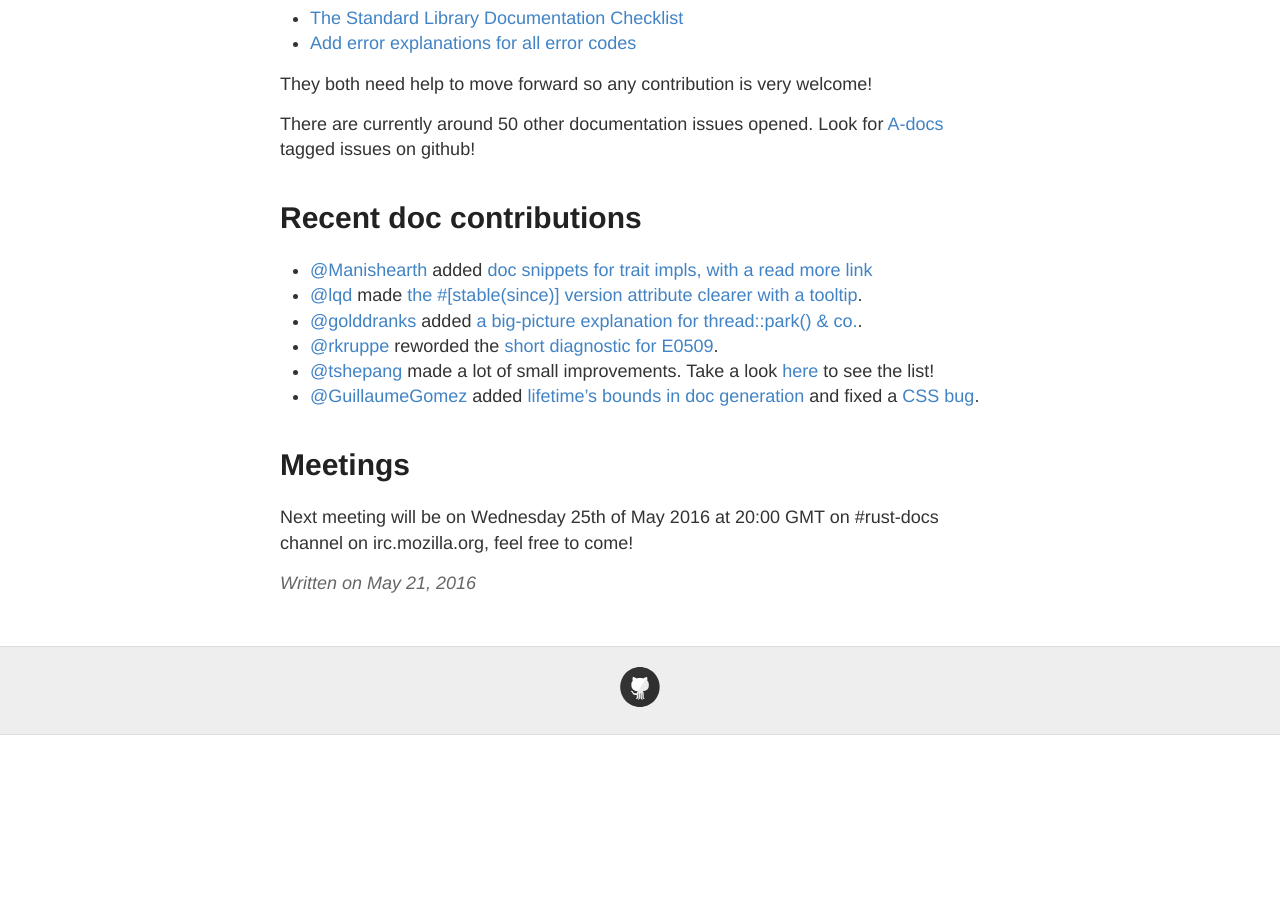
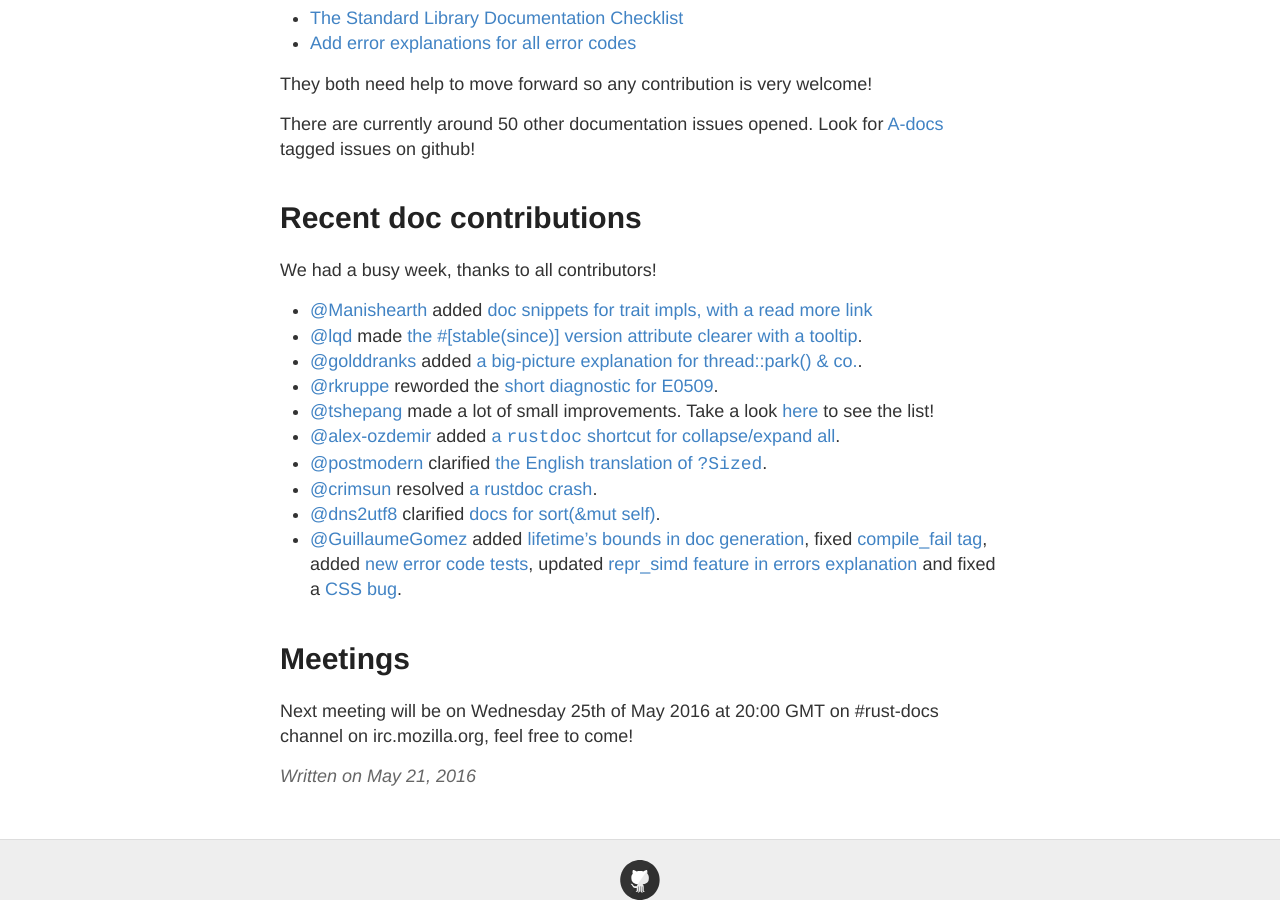
Before and after one commit to GuillaumeGomez/this-week-in-rust-docs, a Jekyll site: the page built from _posts/2016-5-22-this-week-in-rust-docs-5.md, in a window 1280 px wide and 900 px high, scrolled down 805 px. Built offline with Jekyll 4.4.1, drawn with Linux system fonts in a browser that asks for light colours; before the commit the page ends 1540 px from its top, so only the background shows below that.

Commit message:
Update 2016-5-22-this-week-in-rust-docs-5.md

```diff
--- a/_posts/2016-5-22-this-week-in-rust-docs-5.md
+++ b/_posts/2016-5-22-this-week-in-rust-docs-5.md
@@ -36,12 +36,18 @@ There are currently around 50 other documentation issues opened. Look for [A-doc
 
 # Recent doc contributions
 
+We had a busy week, thanks to all contributors!
+
 * [@Manishearth](https://github.com/Manishearth) added [doc snippets for trait impls, with a read more link](https://github.com/rust-lang/rust/pull/33679)
 * [@lqd](https://github.com/lqd) made [the #[stable(since)] version attribute clearer with a tooltip](https://github.com/rust-lang/rust/pull/33705).
 * [@golddranks](https://github.com/golddranks) added [a big-picture explanation for thread::park() & co.](https://github.com/rust-lang/rust/pull/33665).
 * [@rkruppe](https://github.com/rkruppe) reworded the [short diagnostic for E0509](https://github.com/rust-lang/rust/pull/33676).
 * [@tshepang](https://github.com/tshepang) made a lot of small improvements. Take a look [here](https://github.com/rust-lang/rust/pulls?utf8=%E2%9C%93&q=is%3Apr+is%3Aclosed+33603+33604+33605+33633+33634+33635) to see the list!
-* [@GuillaumeGomez](https://github.com/GuillaumeGomez) added [lifetime's bounds in doc generation](https://github.com/rust-lang/rust/pull/33656) and fixed a [CSS bug](https://github.com/rust-lang/rust/pull/33673).
+* [@alex-ozdemir](https://github.com/alex-ozdemir) added [a `rustdoc` shortcut for collapse/expand all](https://github.com/rust-lang/rust/pull/33765).
+* [@postmodern](https://github.com/postmodern) clarified [the English translation of `?Sized`](https://github.com/rust-lang/rust/pull/33746).
+* [@crimsun](https://github.com/crimsun) resolved [a rustdoc crash](https://github.com/rust-lang/rust/pull/33702).
+* [@dns2utf8](https://github.com/dns2utf8) clarified [docs for sort(&mut self)](https://github.com/rust-lang/rust/pull/33746).
+* [@GuillaumeGomez](https://github.com/GuillaumeGomez) added [lifetime's bounds in doc generation](https://github.com/rust-lang/rust/pull/33656), fixed [compile_fail tag](https://github.com/rust-lang/rust/pull/33793), added [new error code tests](https://github.com/rust-lang/rust/pull/33781), updated [repr_simd feature in errors explanation](https://github.com/rust-lang/rust/pull/33779) and fixed a [CSS bug](https://github.com/rust-lang/rust/pull/33673).
 
 # Meetings
 
```
